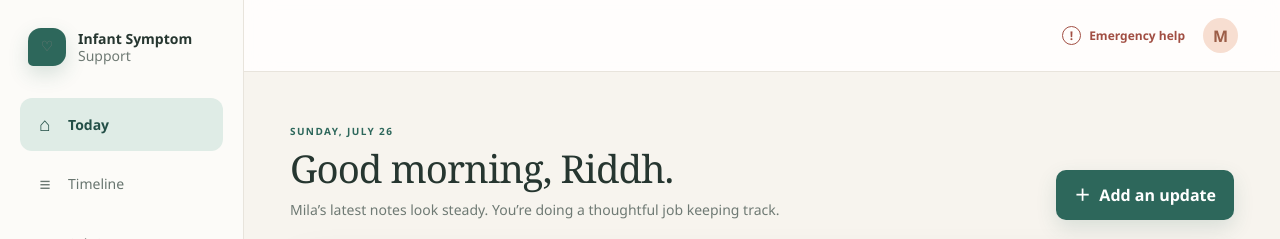
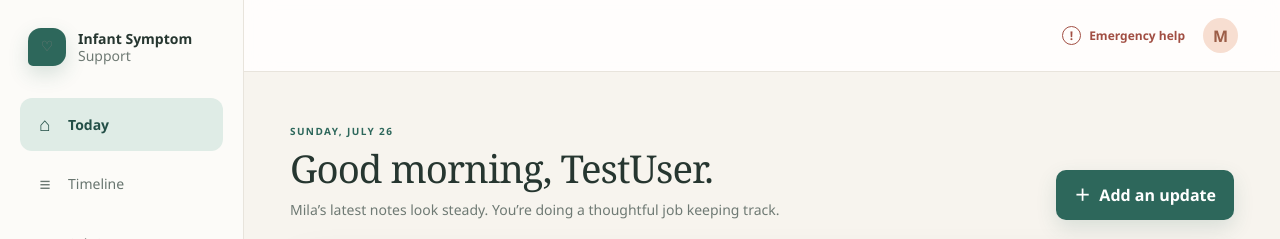
Before and after one commit to RiddhRam/Calm-Cradle, a Next.js app: page / in a window 1280 px wide. Shown: the top 239 px of the page. Built offline with nearby package versions, Linux system fonts and the light colour scheme.

Commit message:
Update name

```diff
--- a/app/page.tsx
+++ b/app/page.tsx
@@ -502,7 +502,7 @@ export default function Home() {
               <section className="welcome-row">
                 <div>
                   <p className="eyebrow">{new Date().toLocaleDateString("en-CA", { weekday: "long", month: "long", day: "numeric" })}</p>
-                  <h1>Good morning, Riddh.</h1>
+                  <h1>Good morning, TestUser.</h1>
                   <p>Mila’s latest notes look steady. You’re doing a thoughtful job keeping track.</p>
                 </div>
                 <button className="primary-button desktop-only" onClick={() => setLogOpen(true)}><span>＋</span> Add an update</button>
```
